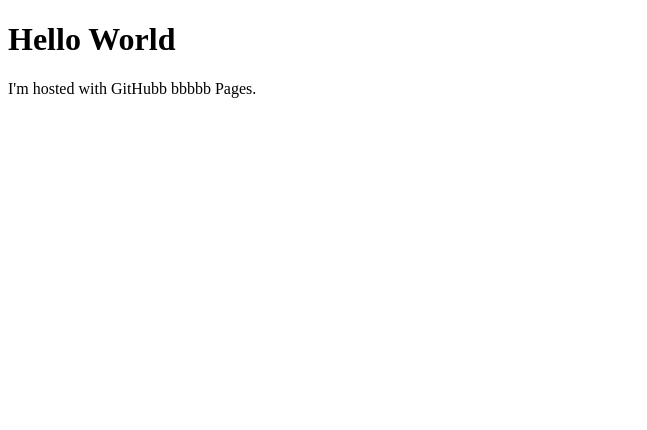
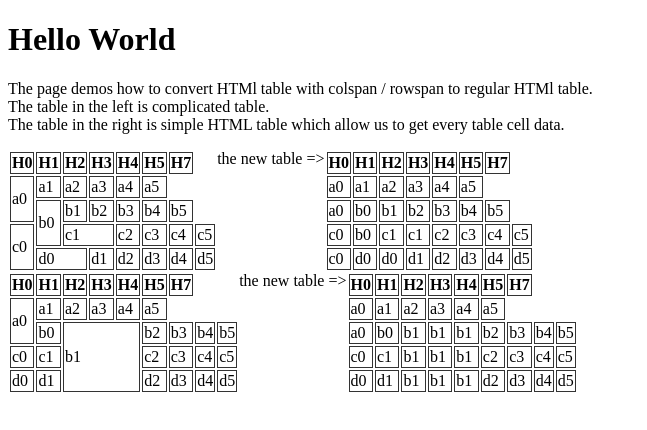
Before and after one commit to zxc-steve/zxc-steve.github.io, a plain HTML site: page index.html in a window 1280 px wide. Shown: the whole page, without its empty margins (0-647 px from the left). Drawn offline with Linux system fonts and the light colour scheme.

Commit message:
convert table with colspan / rowspan

```diff
--- a/index.html
+++ b/index.html
@@ -1,7 +1,58 @@
 <!DOCTYPE html>
 <html>
 <body>
-<h1>Hello World</h1>
-<p>I'm hosted with GitHubb bbbbb Pages.</p>
+    <style>
+        th, td {
+            border: 1px solid #333;
+        }
+
+        .table_block {
+            display: flex;
+        }
+    </style>
+    <h1>Hello World</h1>
+    <p style="white-space: pre-line">The page demos how to convert HTMl table with colspan / rowspan to regular HTMl table.
+    The table in the left is complicated table.
+    The table in the right is simple HTML table which allow us to get every table cell data.</p>
+
+    <div class="table_block" id="div0">
+        <table id="table0">
+            <thead>
+                <tr><th>H0</th><th>H1</th><th>H2</th><th>H3</th><th>H4</th><th>H5</th><th>H7</th></tr>
+            </thead>
+            <tbody>
+                <tr><td rowspan="2">a0</td><td>a1</td><td>a2</td><td>a3</td><td>a4</td><td>a5</td></tr>
+                <tr><td rowspan="2" colspan="1">b0</td><td>b1</td><td>b2</td><td>b3</td><td>b4</td><td>b5</td></tr>
+                <tr><td rowspan="2">c0</td><td colspan="2">c1</td><td>c2</td><td>c3</td><td>c4</td><td>c5</td></tr>
+                <tr><td colspan="2">d0</td><td>d1</td><td>d2</td><td>d3</td><td>d4</td><td>d5</td></tr>
+            </tbody>
+        </table>
+        <div> the new table =></div>
+    </div>
+    <div class="table_block" id="div1">
+        <table id="table2">
+            <thead>
+                <tr><th>H0</th><th>H1</th><th>H2</th><th>H3</th><th>H4</th><th>H5</th><th>H7</th></tr>
+            </thead>
+            <tbody>
+                <tr><td rowspan="2">a0</td><td>a1</td><td>a2</td><td>a3</td><td>a4</td><td>a5</td></tr>
+                <tr><td>b0</td><td rowspan="3" colspan="3">b1</td><td>b2</td><td>b3</td><td>b4</td><td>b5</td></tr>
+                <tr><td>c0</td><td>c1</td><td>c2</td><td>c3</td><td>c4</td><td>c5</td></tr>
+                <tr><td>d0</td><td>d1</td><td>d2</td><td>d3</td><td>d4</td><td>d5</td></tr>
+            </tbody>
+        </table>
+        <div> the new table =></div>
+    </div>
+    <script>
+        let table0 = document.querySelector("#table0")
+        let table1 = table0.cloneNode(true);
+        table1.id = "table1"
+        document.querySelector("#div0").append(table1);
+        table0 = document.querySelector("#table2")
+        table1 = table0.cloneNode(true);
+        table1.id = "table3"
+        document.querySelector("#div1").append(table1);
+    </script>
+    <script src="public/javascripts/convertSpanTable.js"></script>
 </body>
 </html>
--- /dev/null
+++ b/public/javascripts/convertSpanTable.js
@@ -0,0 +1,66 @@
+console.log("hello !");
+class convertSpanTable {
+    // in-place convert HTMl table with colspan/rowspan to regular table
+
+    constructor(t) {
+        this.table = t; this.update();
+        this.all_span = this.all_cell.filter(c => c.rowSpan > 1 || c.colSpan > 1);
+        this.all_span.forEach(c => this.insertCellSpan(c))
+    }
+    update() {
+        this.row_size = [...this.table.rows].map(r => r.querySelectorAll("td,th").length);
+        this.all_cell = [...this.table.querySelectorAll("td,th")];
+    }
+    getCell(row, col) {
+        let pos = 0;
+        for (let i = 0; i < row; i++)pos += this.row_size[i];
+        return this.all_cell[pos + col];
+    }
+    cellPosition(cell) {
+        let r = 0;
+        let index = this.all_cell.findIndex(c => c === cell);
+        while (this.row_size[r] <= index) { index -= this.row_size[r]; r++ }
+        return [r, index]; //[row,col]
+    }
+
+    insertColCellBefore(cell, innerTxt) {
+        let c = document.createElement("td")
+        c.innerText = innerTxt || cell.innerText;
+        cell.insertAdjacentElement('beforebegin', c);
+    }
+    insertCellSpan(cell) {
+        let [rspan, cspan] = [cell.rowSpan, cell.colSpan];
+        let [r, c] = this.cellPosition(cell);
+
+        for (let i = 0; i < rspan; i++)
+            for (let j = 0; j < cspan; j++) {
+                if (i == 0 && j == 0) continue;
+                this.insertColCellBefore(this.getCell(r + i, c), cell.innerText);
+            }
+        cell.removeAttribute("colspan"); cell.removeAttribute("rowspan");
+        this.update();
+    }
+    toJSON() { // Json array of object,
+        let ary = [...this.table.rows].map(r => [...r.querySelectorAll('td,th')].map(c => c.innerText));
+        let head = ary[0];
+        let a2o = (a) => { let m = {}; a.map((e, i) => m[head[i]] = e); return m; };
+        return ary.slice(1).map(a2o);
+    }
+    toArray() { // 2D array
+        return [...this.table.rows].map(r => [...r.querySelectorAll('td,th')].map(c => c.innerText));
+    }
+}
+/*
+t0 = document.querySelectorAll("#table1 tr");
+h  = [...t0][0].querySelectorAll('td,th')
+d0 = [...t0][1].querySelectorAll('td,th')
+d1 = [...t0][2].querySelectorAll('td,th')
+d2 = [...t0][3].querySelectorAll('td,th')
+d3 = [...t0][4].querySelectorAll('td,th')
+*/
+t = new convertSpanTable(document.querySelector("#table1"));
+t = new convertSpanTable(document.querySelector("#table3"));
+
+Object.prototype.getSpanSteve = function () { //not used
+    return [this.getAttribute("rowspan"), this.getAttribute("colspan")]
+}
```
